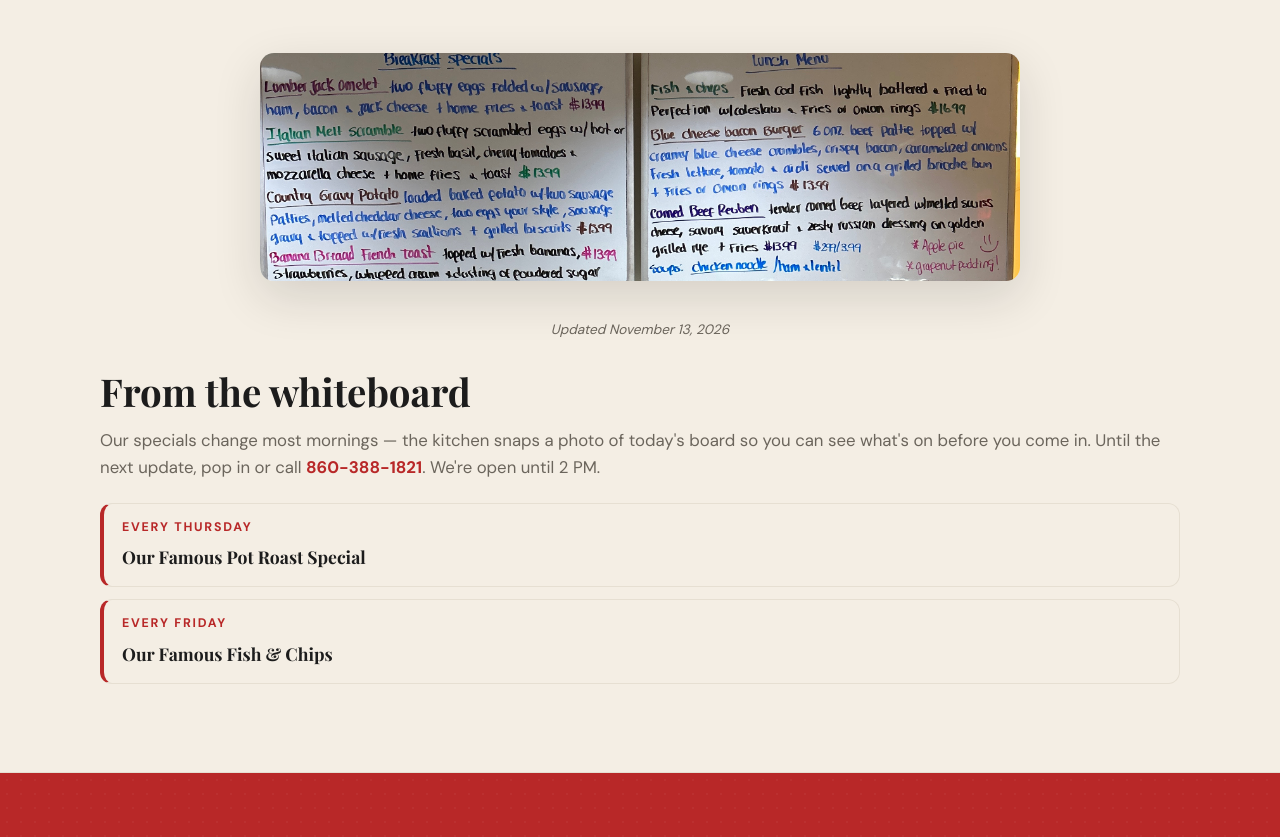
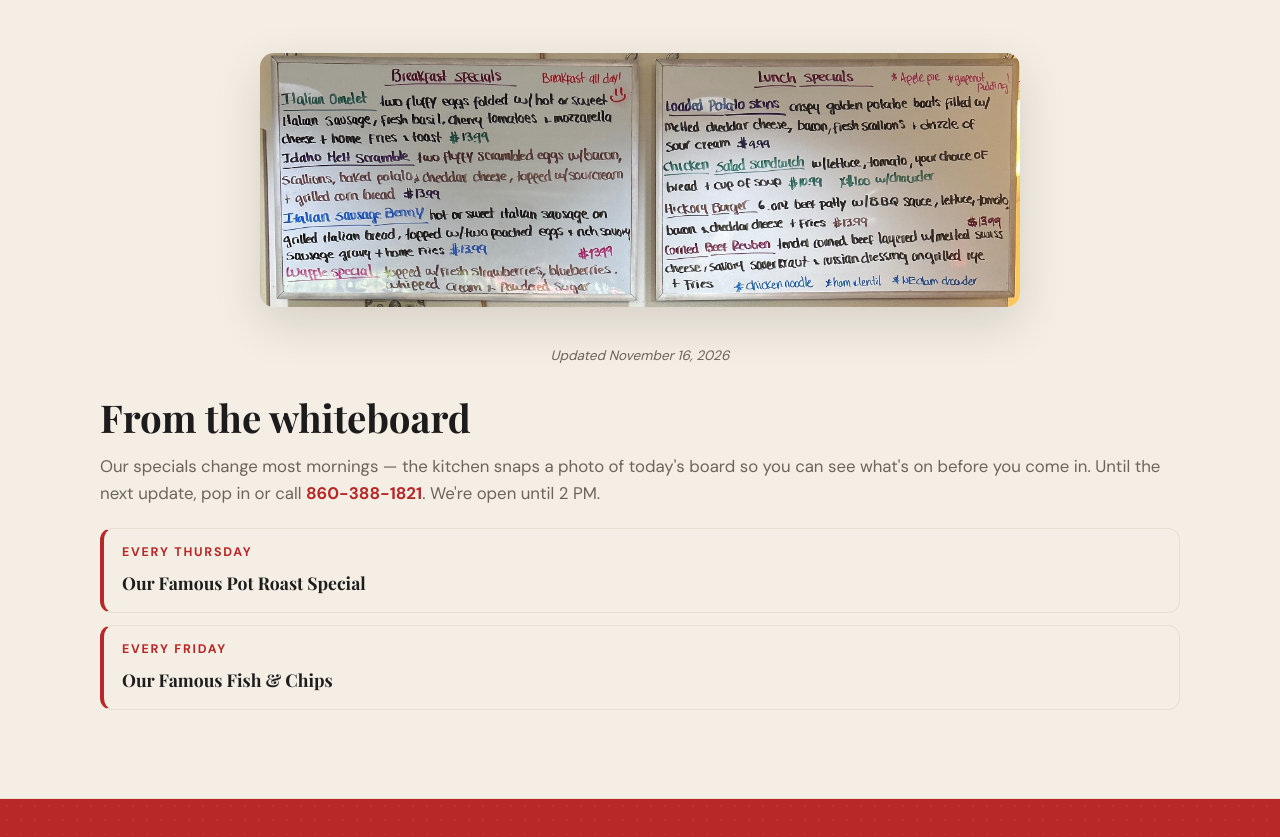
Before and after one commit to webbersaur/courtyard-restaurant, a plain HTML site: page index.html in a window 1280 px wide. Shown: the part 1073-1910 px from the top of the page. Drawn offline with nearby package versions, Linux system fonts and the light colour scheme.

Commit message:
Add photo to specials
Deployed via Webbersaurus Change Portal

```diff
--- a/index.html
+++ b/index.html
@@ -236,7 +236,7 @@
     <!-- section:specials -->
     <div class="specials-grid animate-on-scroll">
       <div class="specials-photo lightbox-trigger" id="featured-photo">
-          <img src="images/1794573691543-8aa5f6a0.webp" alt="specials" style="width:100%;height:auto;display:block;">
+          <img src="images/1794842465657-4a61b2ef.webp" alt="specials" style="width:100%;height:auto;display:block;">
         </div>
       <p class="specials-photo-date" id="specials-photo-date"></p>
       <div class="specials-detail">
```
